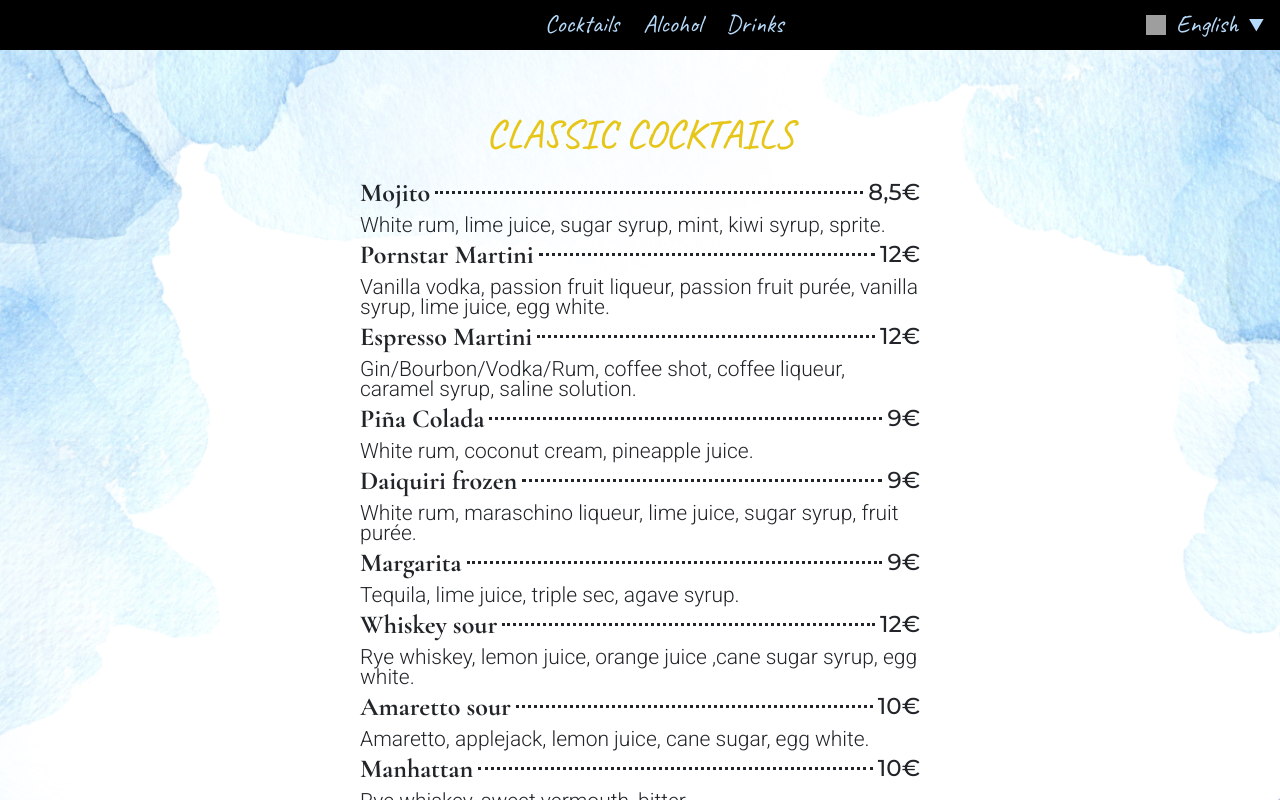
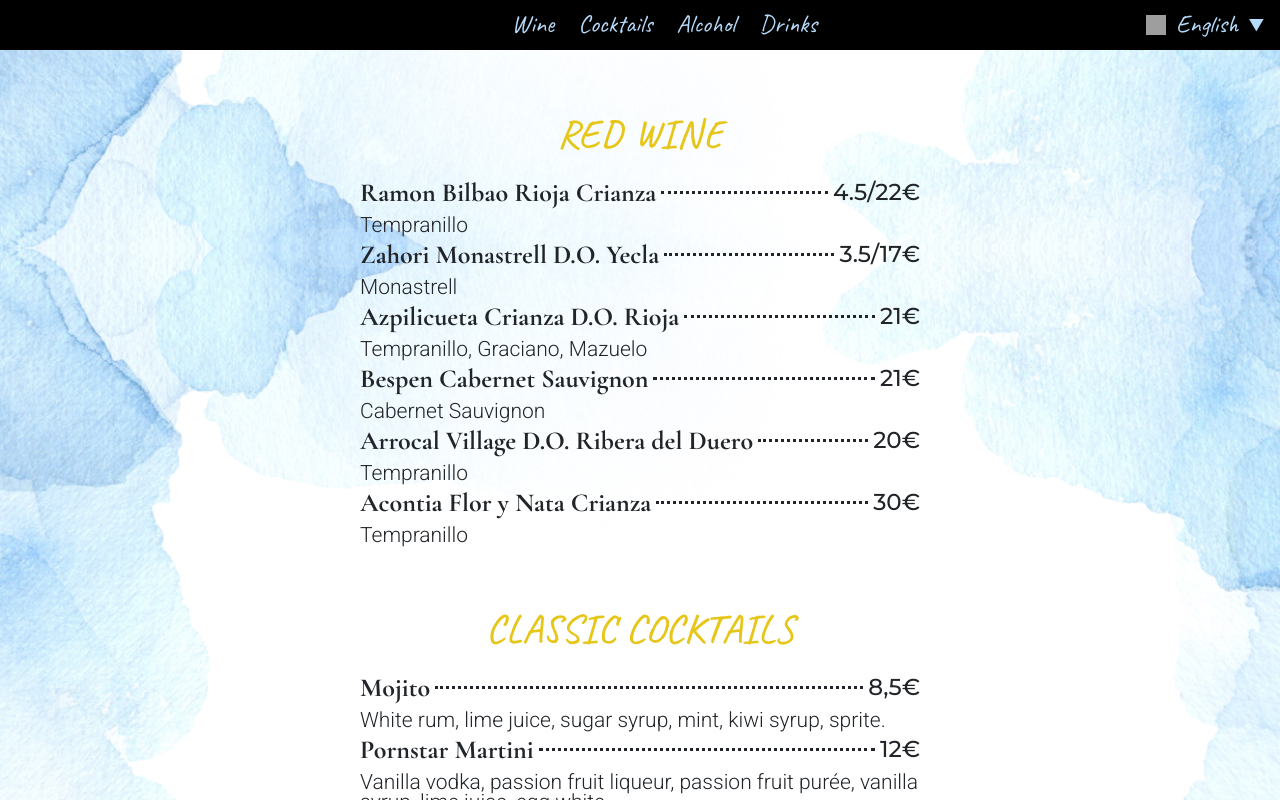
Before and after one commit to AV1788/AV1788.github.io, a React (Create React App) app: page / in a window 1280 px wide. Shown: the top 800 px of the page. Built offline with nearby package versions, Linux system fonts and the light colour scheme; grey boxes are pictures that could not be loaded.

Commit message:
Added new categorie

```diff
--- a/src/App.tsx
+++ b/src/App.tsx
@@ -8,6 +8,7 @@
 import rumFromServer from './api/rum.json';
 import cognacFromServer from './api/cognac_brandy.json';
 import clCocktailsFromServer from './api/cl_cocktails.json';
+import redWines from './api/red_wine.json';
 import smCocktailsFromServer from './api/sm_cocktails.json';
 import mocktailsFromServer from './api/mocktails.json';
 import lemonadesFromServer from './api/lemonades.json';
@@ -75,6 +76,18 @@
 
         <nav className="header__container nav">
           <ul className="nav__list">
+          <li>
+              <div className="dropdown">
+                <a className="btn dropdown-toggle" href="#" role="button" id="dropdownMenuLink" data-bs-toggle="dropdown" aria-expanded="false">
+                  {t(`main.wine`)}
+                </a>
+
+                <ul className="dropdown-menu">
+                  <li><a className="dropdown-item" href="#red_wine">{t(`header.red_wines`)}</a></li>
+                  <li><a className="dropdown-item" href="#mocktails">{t(`header.mocktails`)}</a></li>
+                </ul>
+              </div>
+            </li>
             <li>
               <div className="dropdown">
                 <a className="btn dropdown-toggle" href="#" role="button" id="dropdownMenuLink" data-bs-toggle="dropdown" aria-expanded="false">
@@ -130,15 +143,42 @@
         </div>
         <div className="menu__nav">
           <ul className="menu-nav accordion" id="accordionExample">
+          <li className="menu-nav__item">
+
+            <div className="accordion-item">
+              <h2 className="accordion-header">
+                <button className="accordion-button" type="button" data-bs-toggle="collapse" data-bs-target="#collapseOne" aria-expanded="true" aria-controls="collapseOne">
+                  {t('main.wine')}
+                </button>
+              </h2>
+              <div id="collapseOne" className="accordion-collapse collapse show" data-bs-parent="#accordionExample">
+                <div className="accordion-body">
+                  <ul className="accordion-body__list">
+                    <li className="accordion-body__item">
+                      <a href="#red_wine" className="accordion-body__link" onClick={closeMenu}>
+                        {t('header.red_wines')}
+                      </a>
+                    </li>
+                    <li className="accordion-body__item">
+                      <a href="#mocktails" className="accordion-body__link" onClick={closeMenu}>
+                        {t('header.mocktails')}
+                      </a>
+                    </li>
+                  </ul>
+                </div>
+              </div>
+            </div>
+
+          </li>
             <li className="menu-nav__item">
 
               <div className="accordion-item">
                 <h2 className="accordion-header">
-                  <button className="accordion-button" type="button" data-bs-toggle="collapse" data-bs-target="#collapseOne" aria-expanded="true" aria-controls="collapseOne">
+                  <button className="accordion-button" type="button" data-bs-toggle="collapse" data-bs-target="#collapseTwo" aria-expanded="true" aria-controls="collapseTwo">
                     {t('main.cocktails')}
                   </button>
                 </h2>
-                <div id="collapseOne" className="accordion-collapse collapse show" data-bs-parent="#accordionExample">
+                <div id="collapseTwo" className="accordion-collapse collapse show" data-bs-parent="#accordionExample">
                   <div className="accordion-body">
                     <ul className="accordion-body__list">
                       <li className="accordion-body__item">
@@ -160,11 +200,11 @@
             <li className="menu-nav__item">
               <div className="accordion-item">
                 <h2 className="accordion-header">
-                  <button className="accordion-button collapsed" type="button" data-bs-toggle="collapse" data-bs-target="#collapseTwo" aria-expanded="false" aria-controls="collapseTwo">
+                  <button className="accordion-button collapsed" type="button" data-bs-toggle="collapse" data-bs-target="#collapseThree" aria-expanded="false" aria-controls="collapseThree">
                   {t('main.alcohol')}
                   </button>
                 </h2>
-                 <div id="collapseTwo" className="accordion-collapse collapse" data-bs-parent="#accordionExample">
+                 <div id="collapseThree" className="accordion-collapse collapse" data-bs-parent="#accordionExample">
                    <div className="accordion-body">
                    <ul className="accordion-body__list">
                       <li className="accordion-body__item">
@@ -200,11 +240,11 @@
             <li className="menu-nav__item">
               <div className="accordion-item">
                 <h2 className="accordion-header">
-                  <button className="accordion-button collapsed" type="button" data-bs-toggle="collapse" data-bs-target="#collapseThree" aria-expanded="false" aria-controls="collapseThree">
+                  <button className="accordion-button collapsed" type="button" data-bs-toggle="collapse" data-bs-target="#collapseFour" aria-expanded="false" aria-controls="collapseFour">
                     {t('main.drinks')}
                   </button>
                 </h2>
-                 <div id="collapseThree" className="accordion-collapse collapse" data-bs-parent="#accordionExample">
+                 <div id="collapseFour" className="accordion-collapse collapse" data-bs-parent="#accordionExample">
                    <div className="accordion-body">
                    <ul className="accordion-body__list">
                       <li className="accordion-body__item">
@@ -223,6 +263,26 @@
       </aside>
 
       <main>
+        <section className="wines">
+          <div className="container">
+            <h1 className="wines__title title" id="red_wine">{t('header.red_wines')}</h1>
+            <ul className="wines__list">
+              {redWines.map(redWine => (
+                <li className="product">
+                <div className="product__main">
+                  <span className="product__name">{redWine.name}</span>
+                  <span className="product__space"></span>
+                  <span className="product__price">{redWine.price}€</span>
+                </div>
+
+                <span className="product__description">{redWine.description}
+                </span>
+              </li>
+              ))}
+            </ul>
+          </div>
+        </section>
+
         <section className="cocktails">
         <div className="container">
           <h1 className="cocktails__title title" id="cl_cocktails">{t('header.cl_cocktails')}</h1>
--- /dev/null
+++ b/src/api/red_wine.json
@@ -0,0 +1,8 @@
+[
+  { "id": "bilbao", "name": "Ramon Bilbao Rioja Crianza", "description": "Tempranillo", "price": "4.5/22" },
+  { "id": "zahori", "name": "Zahori Monastrell D.O. Yecla", "description": "Monastrell", "price": "3.5/17" },
+  { "id": "azpi", "name": "Azpilicueta Crianza D.O. Rioja", "description": "Tempranillo, Graciano, Mazuelo", "price": "21" },
+  { "id": "bespen", "name": "Bespen Cabernet Sauvignon", "description": "Cabernet Sauvignon", "price": "21" },
+  { "id": "arrocal", "name": "Arrocal Village D.O. Ribera del Duero", "description": "Tempranillo", "price": "20" },
+  { "id": "acontia", "name": "Acontia Flor y Nata Crianza", "description": "Tempranillo", "price": "30" }
+]
--- a/src/i18n.js
+++ b/src/i18n.js
@@ -24,6 +24,7 @@
             drinks: 'Drinks',
             food: 'Food',
             cocktails: 'Cocktails',
+            wine: 'Wine',
           },
           header: {
             tapas: 'Tapas',
@@ -39,6 +40,7 @@
             milkshakes: 'Milkshakes',
             mocktails: 'Mocktails',
             lemonades: 'Natural Lemonades',
+            red_wines: 'Red wine',
           },
           tapas: {
             name: {
@@ -171,6 +173,7 @@
             drinks: 'Напитки',
             food: 'Еда',
             cocktails: 'Коктейли',
+            wine: 'Вино',
           },
           header: {
             tapas: 'Закуски',
@@ -185,7 +188,8 @@
             sm_cocktails: 'Летние коктейли',
             milkshakes: 'Молочные коктейли',
             mocktails: 'Безалкогольные коктейли',
-            lemonades: 'Натуральные лимонады'
+            lemonades: 'Натуральные лимонады',
+            red_wines: 'Красное вино',
           },
           tapas: {
             name: {
@@ -318,6 +322,7 @@
             drinks: 'Bebidas',
             food: 'Comida',
             cocktails: 'Cócteles',
+            wine: 'Vino',
           },
           header: {
             tapas: 'Tapas',
@@ -332,7 +337,8 @@
             sm_cocktails: 'Cócteles de verano',
             milkshakes: 'Batidos',
             mocktails: 'Cócteles sin alcohol',
-            lemonades: 'Limonadas naturales'
+            lemonades: 'Limonadas naturales',
+            red_wines: 'Vino tinto',
           },
           tapas: {
             name: {
@@ -465,6 +471,7 @@
             drinks: 'Boissons',
             food: 'Nourriture',
             cocktails: 'Cocktails',
+            wine: 'Vin',
           },
           header: {
             tapas: 'Tapas',
@@ -479,7 +486,8 @@
             sm_cocktails: 'Cocktails d\'été',
             milkshakes: 'Milkshakes',
             mocktails: 'Cocktails sans alcool',
-            lemonades: 'Limonades naturelles'
+            lemonades: 'Limonades naturelles',
+            red_wines: 'Vin rouge',
           },
           tapas: {
             name: {
--- a/src/styles/App.scss
+++ b/src/styles/App.scss
@@ -78,3 +78,15 @@
   list-style: none;
   padding: 0;
 }
+
+.wines {
+  &__title {
+    margin-bottom: 15px;
+  }
+
+  &__list {
+    padding: 0;
+    list-style: none;
+    margin-bottom: 0
+  }
+}
```
